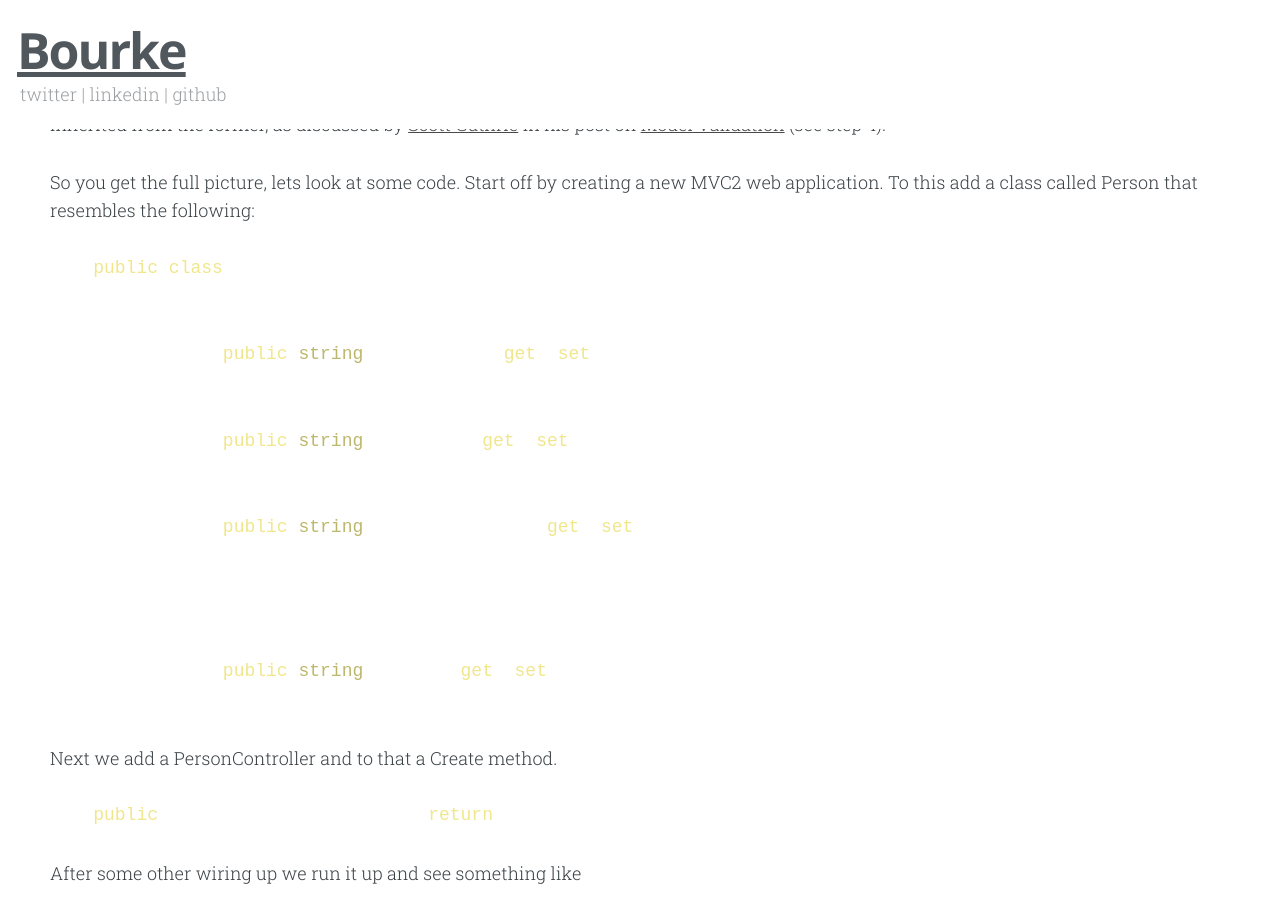
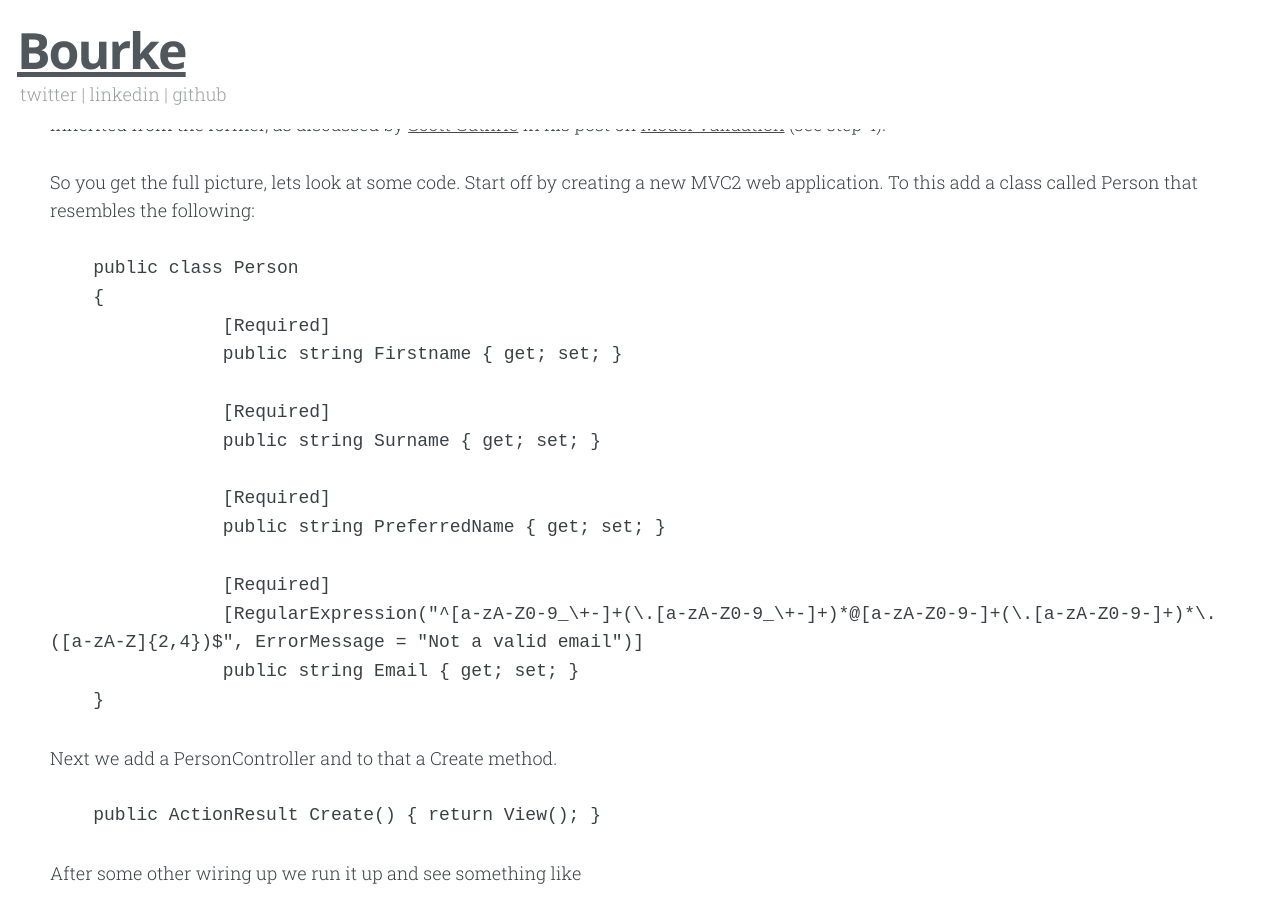
Before and after one commit to jfbourke/jfbourke.github.io, a Jekyll site: the page built from index.html, in a window 1280 px wide and 900 px high, scrolled down 390 px. Built offline with Jekyll 4.4.1, drawn with Linux system fonts in a browser that asks for light colours; nearby versions of some CDN libraries; Markdown is read by kramdown in place of the engine named in the settings; the list of posts is cut into pages by our own code; a style sheet for code colours, icons or effects is not loaded.

Commit message:
Update style.css

```diff
--- a/css/style.css
+++ b/css/style.css
@@ -18,7 +18,7 @@
    ========================================================================== */
 
 @import url(normalize.css);
-@import url(pygments.css);
+@import url('//rawgithub.com/richleland/pygments-css/master/vs.css');
 
 
 /* ==========================================================================
```
